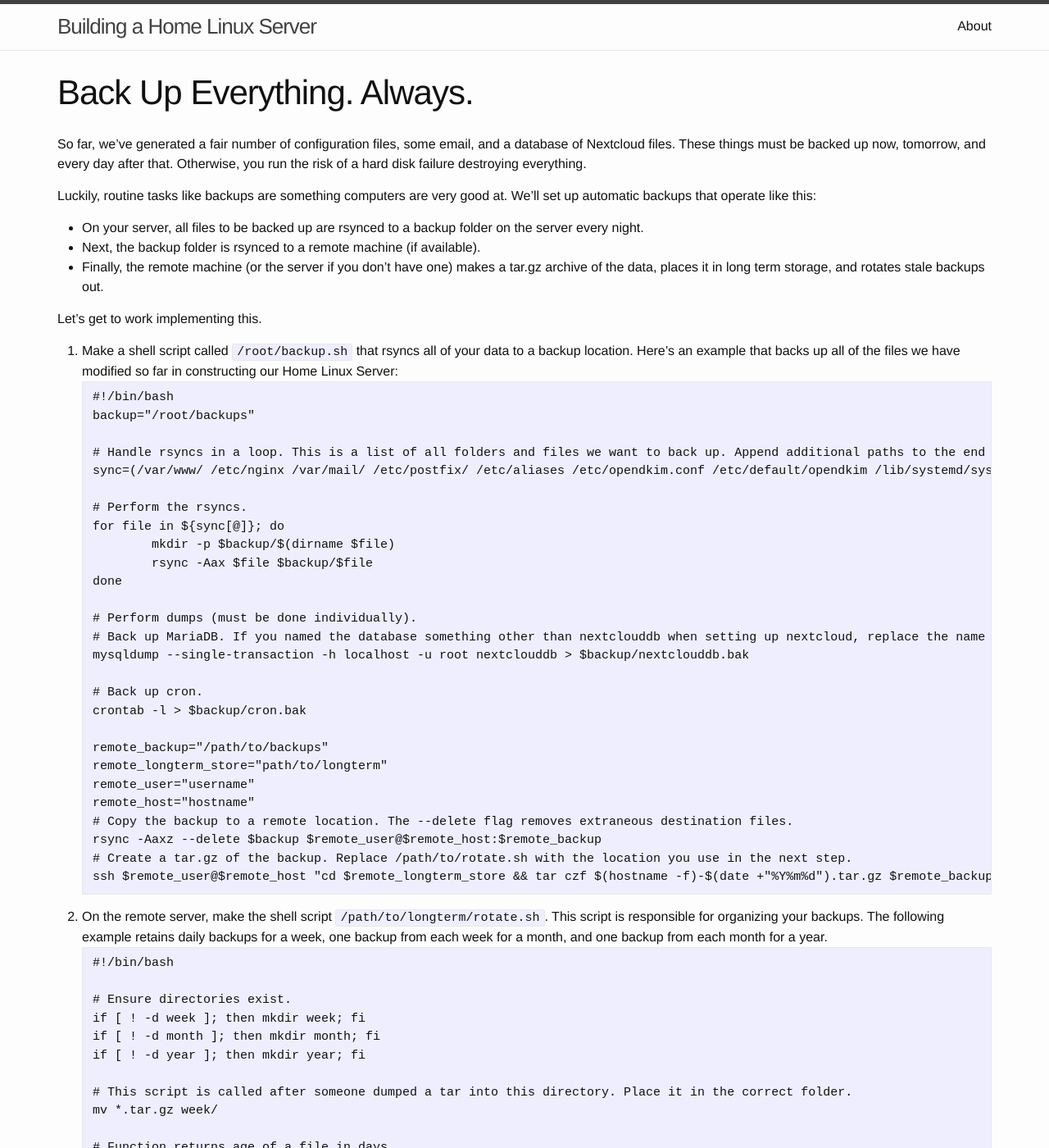
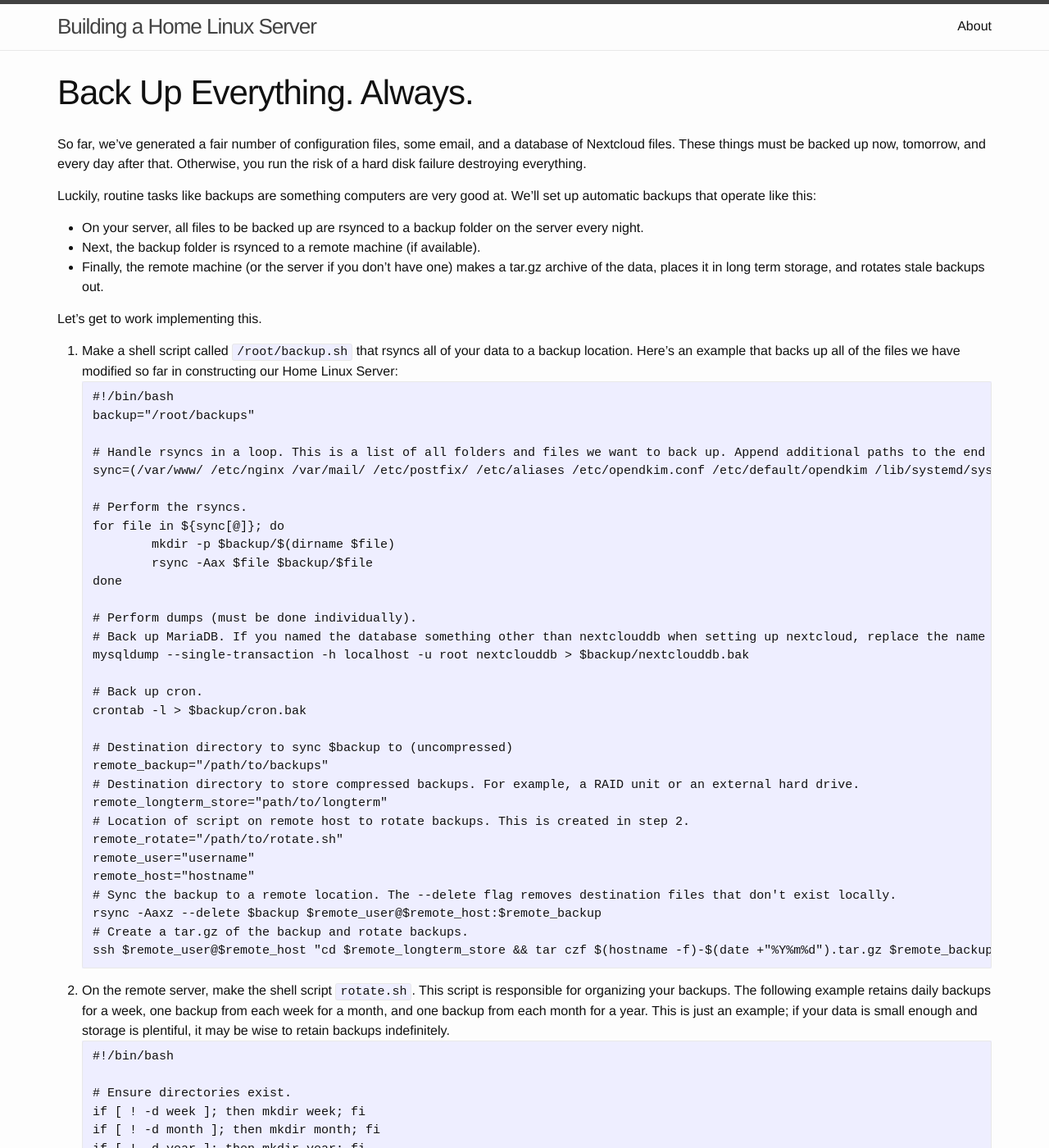
Before and after one commit to NathanRVance/homelinuxserver, a Jekyll site: the page built from _serverdocs/backup-everything-always.markdown, in a window 1280 px wide and 1400 px high. Shown: the whole window at 82% size. Built offline with Jekyll 4.4.1, drawn with Linux system fonts in a browser that asks for light colours.

Commit message:
updated backup scipt comments

````diff
--- a/_serverdocs/backup-everything-always.markdown
+++ b/_serverdocs/backup-everything-always.markdown
@@ -33,16 +33,20 @@ Let's get to work implementing this.
    # Back up cron.
    crontab -l > $backup/cron.bak
 
+   # Destination directory to sync $backup to (uncompressed)
    remote_backup="/path/to/backups"
+   # Destination directory to store compressed backups. For example, a RAID unit or an external hard drive.
    remote_longterm_store="path/to/longterm"
+   # Location of script on remote host to rotate backups. This is created in step 2.
+   remote_rotate="/path/to/rotate.sh"
    remote_user="username"
    remote_host="hostname"
-   # Copy the backup to a remote location. The --delete flag removes extraneous destination files.
+   # Sync the backup to a remote location. The --delete flag removes destination files that don't exist locally.
    rsync -Aaxz --delete $backup $remote_user@$remote_host:$remote_backup
-   # Create a tar.gz of the backup. Replace /path/to/rotate.sh with the location you use in the next step.
-   ssh $remote_user@$remote_host "cd $remote_longterm_store && tar czf $(hostname -f)-$(date +"%Y%m%d").tar.gz $remote_backup && ./rotate.sh"
+   # Create a tar.gz of the backup and rotate backups.
+   ssh $remote_user@$remote_host "cd $remote_longterm_store && tar czf $(hostname -f)-$(date +"%Y%m%d").tar.gz $remote_backup && $remote_rotate"
    ```
-2. On the remote server, make the shell script `/path/to/longterm/rotate.sh`. This script is responsible for organizing your backups. The following example retains daily backups for a week, one backup from each week for a month, and one backup from each month for a year.
+2. On the remote server, make the shell script `rotate.sh`. This script is responsible for organizing your backups. The following example retains daily backups for a week, one backup from each week for a month, and one backup from each month for a year. This is just an example; if your data is small enough and storage is plentiful, it may be wise to retain backups indefinitely.
    ```
    #!/bin/bash
 
````
